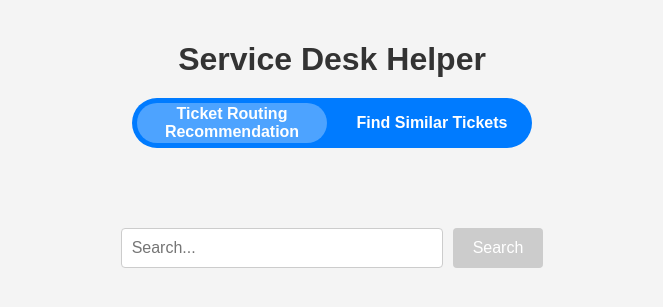
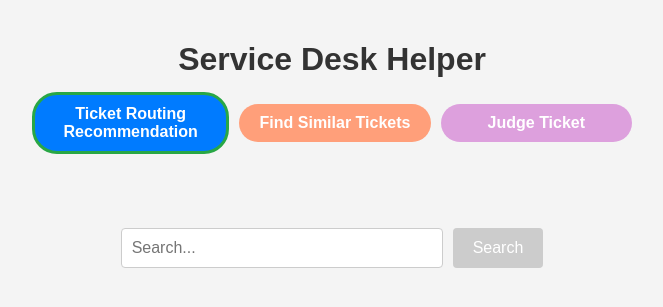
Before and after one commit to AnzorAslanukov/ServiceDeskHelper, a Flask app: page / in a window 1280 px wide. Shown: the top 307 px of the page, without its empty margins (308-971 px from the left). Run offline with Flask 3, Linux system fonts and the light colour scheme.

Commit message:
Converted span sliders into toggle buttons. Added third toggle button for ticket judgment feature.

```diff
--- a/src/processors/athena_operations.py
+++ b/src/processors/athena_operations.py
@@ -711,4 +711,4 @@ def athena_ticket_judgment(ticket_number, log_debug=True):
 
 # write_debug("", data=search_ticket_by_id("ir9980245", log_debug=False))
 # write_debug("Similar tickets:\n", data=find_similar_tickets("SR9980183", log_debug=False), append=True)
-write_debug("Similar tickets:\n", data=athena_ticket_judgment("IR9957502", log_debug=False), append=True)
+# write_debug("Similar tickets:\n", data=athena_ticket_judgment("IR9957502", log_debug=False), append=True)
--- a/src/web/static/css/sd_helper.css
+++ b/src/web/static/css/sd_helper.css
@@ -25,55 +25,19 @@ h1 {
     justify-content: center;
 }
 
-.toggle {
-    position: relative;
-    display: inline-block;
-    width: 400px;
-    height: 50px;
-}
-
-.toggle input {
-    opacity: 0;
-    width: 0;
-    height: 0;
+input[type="radio"] {
+    display: none;
 }
 
 .slider {
-    position: absolute;
-    cursor: pointer;
-    top: 0;
-    left: 0;
-    right: 0;
-    bottom: 0;
-    background-color: #007bff;
-    transition: 0.4s;
-    border-radius: 50px;
+    position: relative;
+    display: inline-block;
+    width: 600px;
+    height: 50px;
     display: flex;
     align-items: center;
-    justify-content: space-between;
+    gap: 10px;
     padding: 0 10px;
-}
-
-.slider:before {
-    position: absolute;
-    content: "";
-    height: 40px;
-    width: 190px;
-    left: 5px;
-    bottom: 5px;
-    background-color: #4da3ff; /* Lighter blue for default */
-    transition: 0.4s;
-    border-radius: 45px;
-    z-index: 1;
-}
-
-input:checked + .slider {
-    background-color: #ff6b35;
-}
-
-input:checked + .slider:before {
-    transform: translateX(190px);
-    background-color: #ff9f7a; /* Lighter orange when checked */
 }
 
 .option {
@@ -83,14 +47,37 @@ input:checked + .slider:before {
     position: relative;
     flex: 1;
     text-align: center;
+    padding: 10px;
+    border-radius: 25px;
+    cursor: pointer;
+    transition: 0.4s;
 }
 
 .option-1 {
-    margin-right: 10px;
+    background-color: #4da3ff; /* light blue */
 }
 
 .option-2 {
-    margin-left: 10px;
+    background-color: #ff9f7a; /* light orange */
+}
+
+.option-3 {
+    background-color: #dda0dd; /* light purple */
+}
+
+#mode-routing:checked ~ .slider .option-1 {
+    background-color: #007bff; /* full blue */
+    border: 3px solid #28a745; /* green border */
+}
+
+#mode-similar:checked ~ .slider .option-2 {
+    background-color: #ff6b35; /* full orange */
+    border: 3px solid #28a745; /* green border */
+}
+
+#mode-judge:checked ~ .slider .option-3 {
+    background-color: #800080; /* full purple */
+    border: 3px solid #28a745; /* green border */
 }
 
 .search-section {
--- a/src/web/static/js/sd_helper.js
+++ b/src/web/static/js/sd_helper.js
@@ -6,7 +6,7 @@ document.addEventListener('DOMContentLoaded', function() {
     const resultsDiv = document.getElementById('results');
     const loadingOverlay = document.getElementById('loading-overlay');
     const timerDiv = document.getElementById('timer');
-    const modeToggle = document.getElementById('mode-toggle');
+    const modeRadios = document.querySelectorAll('input[name="mode"]');
 
     let currentMode = 'ticket-routing'; // Default mode
 
@@ -33,10 +33,12 @@ document.addEventListener('DOMContentLoaded', function() {
         }
     }
 
-    modeToggle.addEventListener('change', function() {
-        currentMode = this.checked ? 'find-similar' : 'ticket-routing';
-        console.log('Mode changed to:', currentMode);
-        // TODO: Implement mode-specific functionality
+    modeRadios.forEach(radio => {
+        radio.addEventListener('change', function() {
+            currentMode = this.value;
+            console.log('Mode changed to:', currentMode);
+            // TODO: Implement mode-specific functionality
+        });
     });
 
     searchInput.addEventListener('input', updateValidation);
--- a/src/web/templates/sd_helper.html
+++ b/src/web/templates/sd_helper.html
@@ -11,13 +11,14 @@
         <header>
             <h1>Service Desk Helper</h1>
             <div class="toggle-section">
-                <label class="toggle">
-                    <input type="checkbox" id="mode-toggle">
-                    <span class="slider">
-                        <span class="option option-1">Ticket Routing Recommendation</span>
-                        <span class="option option-2">Find Similar Tickets</span>
-                    </span>
-                </label>
+                <input type="radio" id="mode-routing" name="mode" value="ticket-routing" checked>
+                <input type="radio" id="mode-similar" name="mode" value="find-similar">
+                <input type="radio" id="mode-judge" name="mode" value="judge-ticket">
+                <span class="slider">
+                    <span class="option option-1" onclick="document.getElementById('mode-routing').click();">Ticket Routing Recommendation</span>
+                    <span class="option option-2" onclick="document.getElementById('mode-similar').click();">Find Similar Tickets</span>
+                    <span class="option option-3" onclick="document.getElementById('mode-judge').click();">Judge Ticket</span>
+                </span>
             </div>
         </header>
         <main>
```
